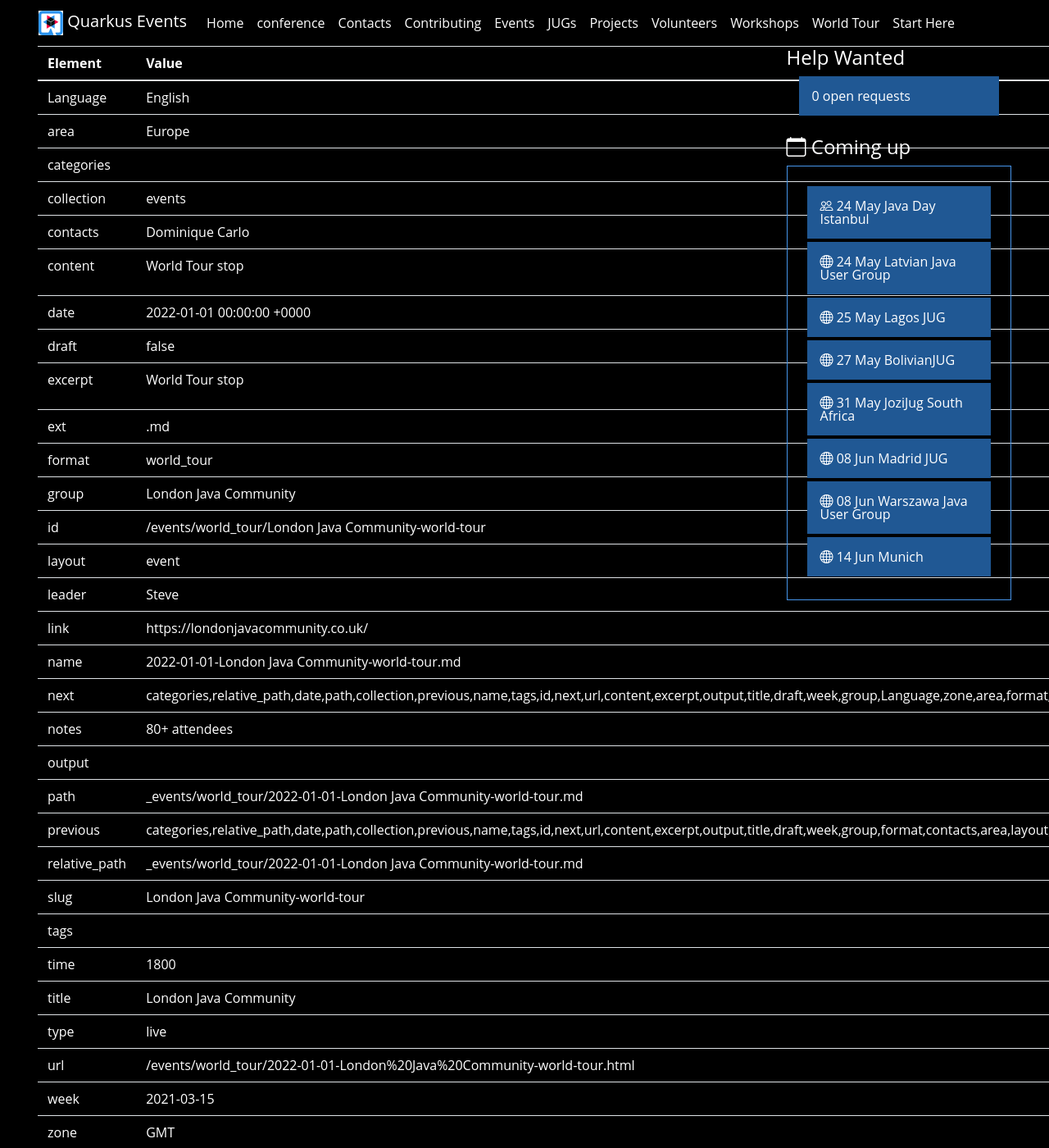
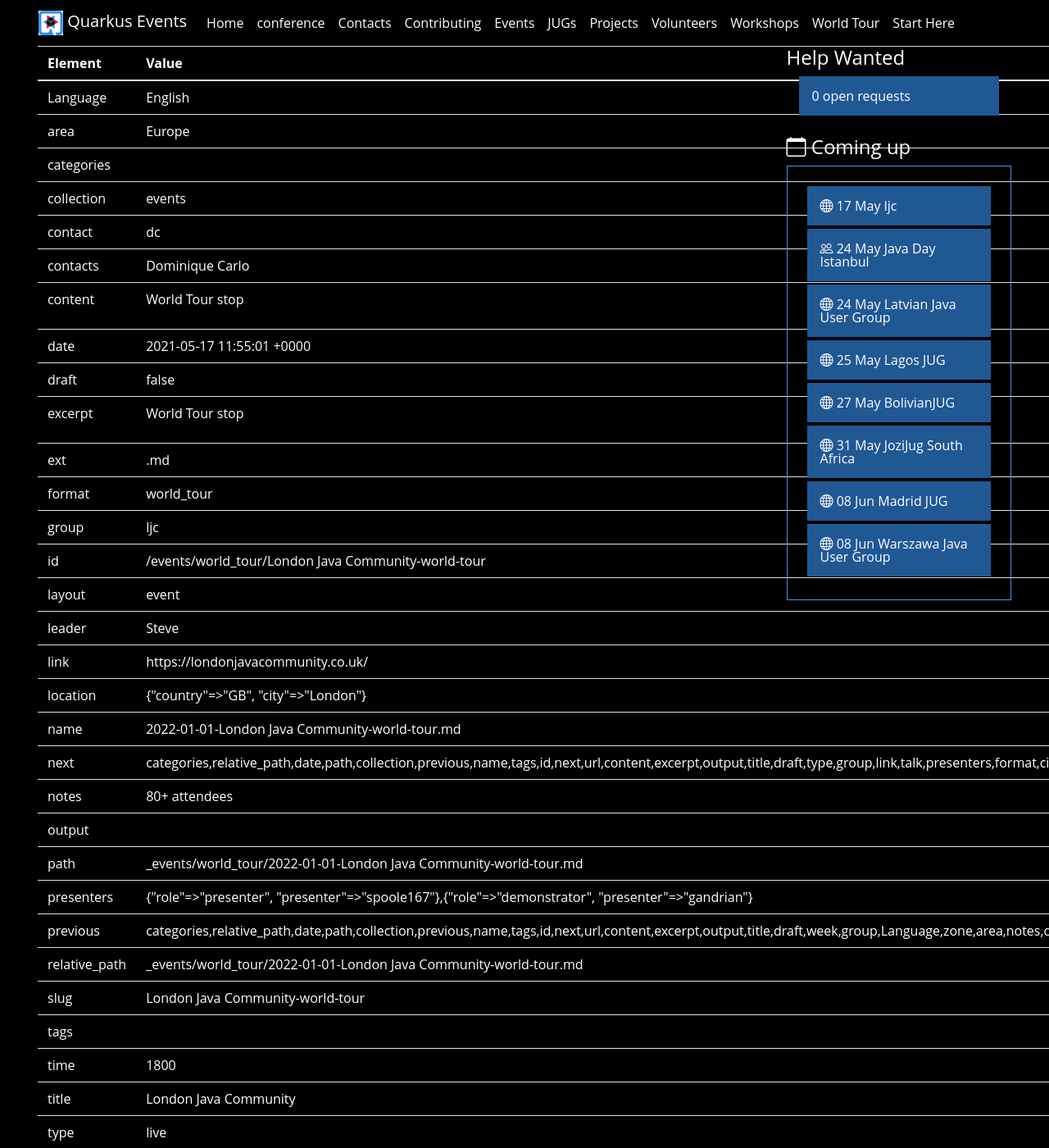
Before and after one commit to spoole167/quarkus-events.github.io, a Jekyll site: the page built from _events/world_tour/2022-01-01-London Java Community-world-tour.md, in a window 1280 px wide and 1400 px high. Shown: the whole window at 82% size. Built offline with Jekyll 4.4.1, drawn with Linux system fonts in a browser that asks for light colours.

Commit message:
Update Tour “2022-01-01-London Java Community-world-tour”

```diff
--- a/_events/world_tour/2022-01-01-London Java Community-world-tour.md
+++ b/_events/world_tour/2022-01-01-London Java Community-world-tour.md
@@ -1,17 +1,28 @@
 ---
-week : 2021-03-15
-group : London Java Community
-Language : English
-zone : GMT
-area : Europe
-title : London Java Community
-notes : 80+ attendees
-contacts : Dominique Carlo
-link : https://londonjavacommunity.co.uk/
-time : 1800
-layout : event
-type : live
-leader : Steve
-format : world_tour
+contact: dc
+notes: 80+ attendees
+leader: Steve
+layout: event
+format: world_tour
+title: London Java Community
+virtual: true
+group: ljc
+link: https://londonjavacommunity.co.uk/
+week: 2021-03-15
+date: 2021-05-17T11:55:01.875Z
+time: 1800
+zone: GMT
+presenters:
+  - role: presenter
+    presenter: spoole167
+  - role: demonstrator
+    presenter: gandrian
+area: Europe
+contacts: Dominique Carlo
+location:
+  country: GB
+  city: London
+Language: English
+type: live
 ---
 World Tour stop
```
